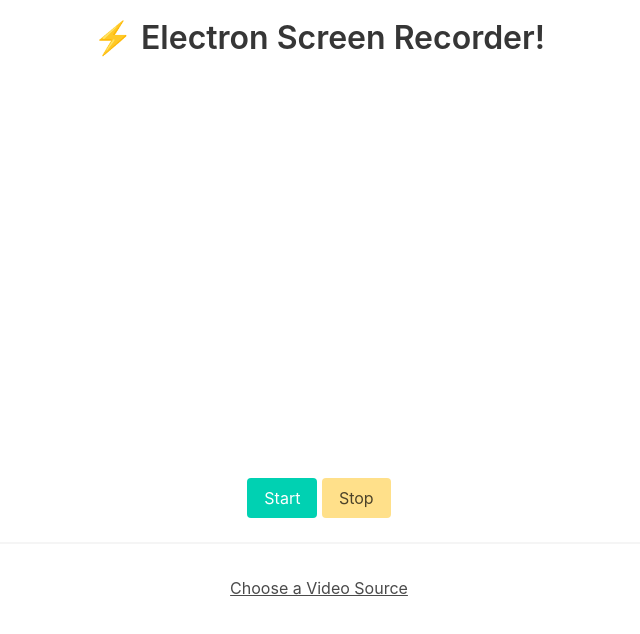
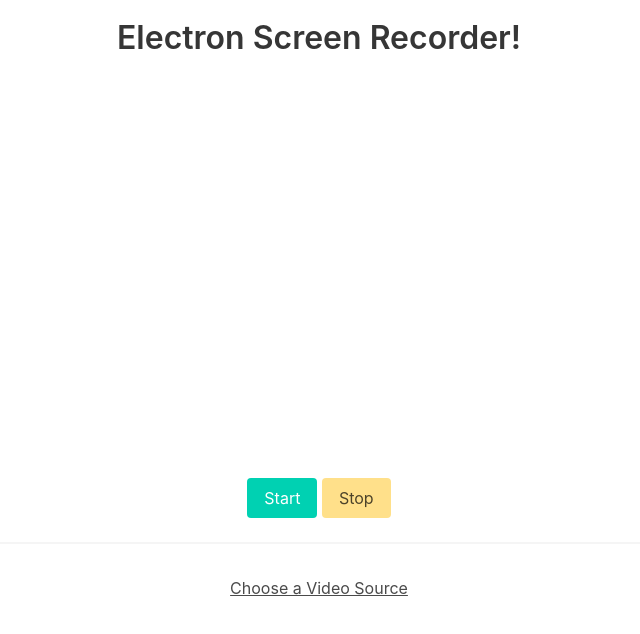
Before and after one commit to thiago-porto25/screen-recorder-electron, an Electron app: page src/index.html in a window 800 px wide. Shown: the whole page, without its empty margins (81-721 px from the left). Drawn offline with nearby package versions, Linux system fonts and the light colour scheme.

Commit message:
feat: remove emoji from title

```diff
--- a/src/index.html
+++ b/src/index.html
@@ -11,9 +11,11 @@
     <script defer src="render.js"></script>
   </head>
   <body class="content">
-    <h1>⚡ Electron Screen Recorder!</h1>
+    <h1>Electron Screen Recorder!</h1>
 
     <video></video>
+
+    <br />
 
     <button id="startBtn" class="button is-primary">Start</button>
     <button id="stopBtn" class="button is-warning">Stop</button>
```
